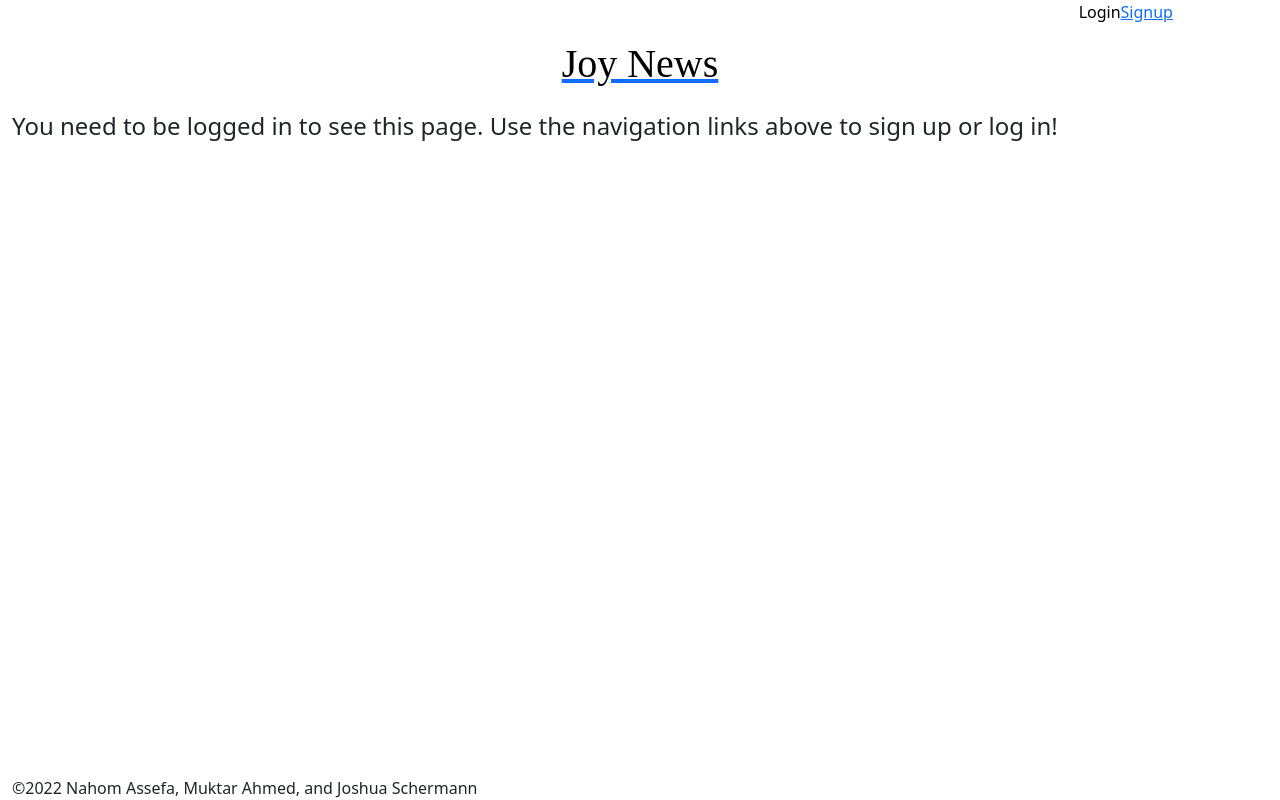
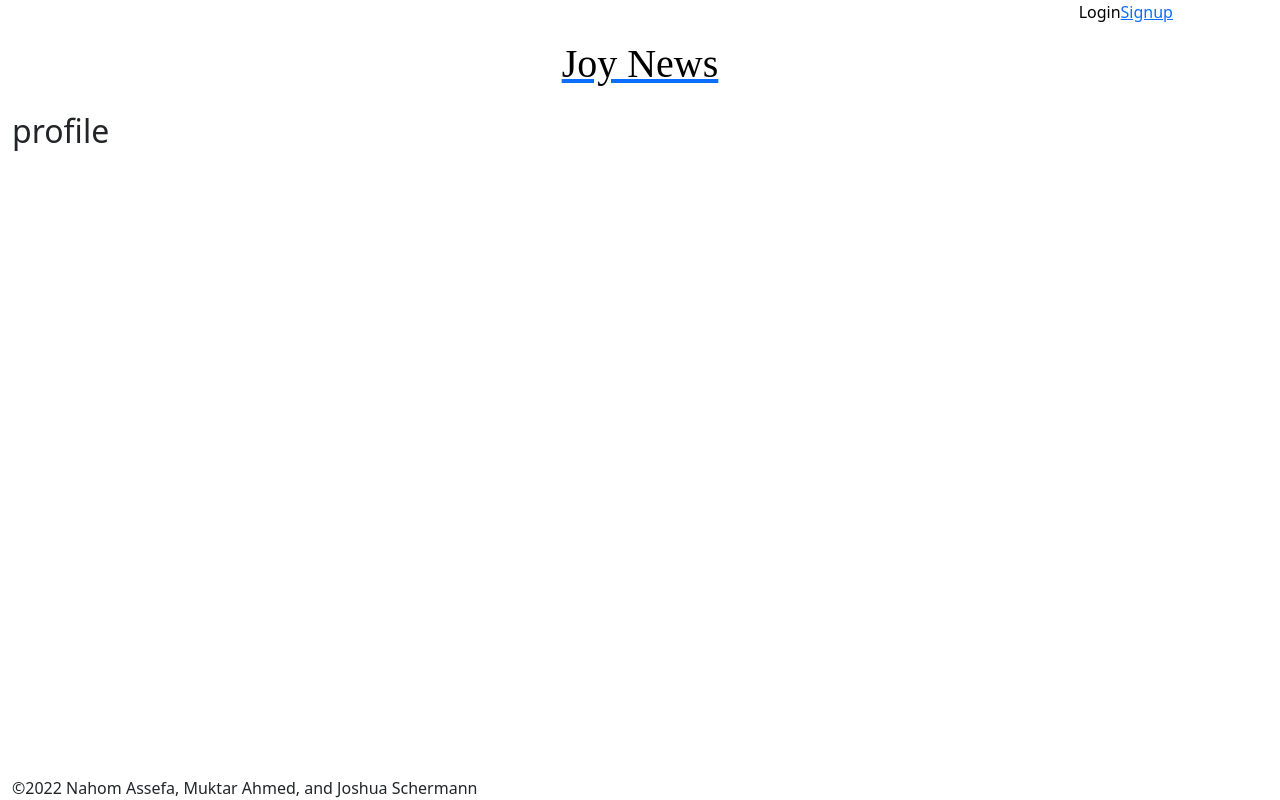
Before and after one commit to Nahom-Assefa/Joy-News, a React (Create React App) app in the folder client/: page /profile/1 in a window 1280 px wide. Built offline with nearby package versions, Linux system fonts and the light colour scheme; no server answers; a web font is replaced by a local one.

Commit message:
commented out profile temporarily

```diff
--- a/client/src/pages/HomeArticles.js
+++ b/client/src/pages/HomeArticles.js
@@ -48,7 +48,7 @@ function HomeArticles() {
         {/* left side */}
         <p className="col-12 col-sm-6 col-md-5 col-lg-4 col-xl-3 mb-4 ms-1 card no-gutters">
           {articles[0].description}{" "}
-          <div className="d-flex justify-content-around m-2 mt-auto ">
+          {/* <div className="d-flex justify-content-around m-2 mt-auto "> */}
             {" "}
             <button>
               <a
@@ -59,7 +59,7 @@ function HomeArticles() {
                 Visit Site
               </a>
             </button>
-          </div>
+          {/* </div> */}
         </p>
 
         {/* middle image */}
--- a/client/src/pages/Profile.js
+++ b/client/src/pages/Profile.js
@@ -13,29 +13,29 @@ const Profile = () => {
   const { username: userParam } = useParams();
   //   const [addFriend] = useMutation(ADD_FRIEND);
 
-  const { loading, data } = useQuery(userParam ? QUERY_USER : QUERY_ME, {
-    variables: { username: userParam },
-  });
+  // const { loading, data } = useQuery(userParam ? QUERY_USER : QUERY_ME, {
+  //   variables: { username: userParam },
+  // });
 
-  const user = data?.me || data?.user || {};
+  // const user = data?.me || data?.user || {};
 
   // redirect to personal profile page if username is the logged-in user's
   if (Auth.loggedIn() && Auth.getProfile().data.username === userParam) {
     return <Redirect to="/profile" />;
   }
 
-  if (loading) {
-    return <div>Loading...</div>;
-  }
+  // if (loading) {
+  //   return <div>Loading...</div>;
+  // }
 
-  if (!user?.username) {
-    return (
-      <h4>
-        You need to be logged in to see this page. Use the navigation links
-        above to sign up or log in!
-      </h4>
-    );
-  }
+  // if (!user?.username) {
+  //   return (
+  //     <h4>
+  //       You need to be logged in to see this page. Use the navigation links
+  //       above to sign up or log in!
+  //     </h4>
+  //   );
+  // }
 
   //   const handleClick = async () => {
   //     try {
@@ -50,10 +50,10 @@ const Profile = () => {
   return (
     <div>
       <div className="flex-row mb-3">
-        <h2 className="bg-dark text-secondary p-3 display-inline-block">
+        {/* <h2 className="bg-dark text-secondary p-3 display-inline-block">
           Viewing {userParam ? `${user.username}'s` : "your"} profile.
-        </h2>
-
+        </h2> */}
+<h2>profile</h2>
         {/* {userParam && (
           <button className="btn ml-auto" onClick={handleClick}>
             Add Friend
```
